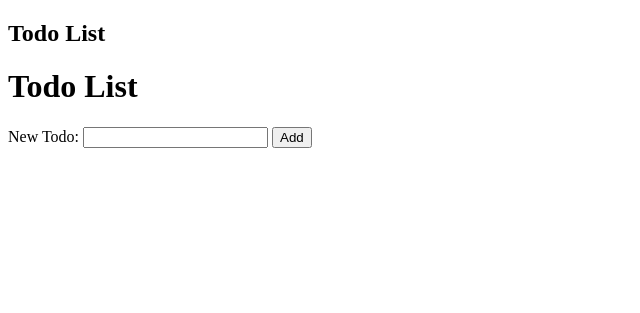
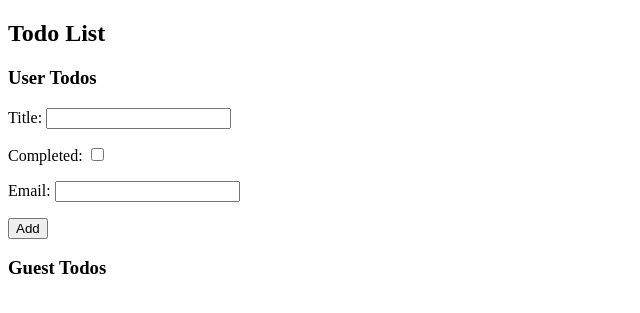
Before and after one commit to assofiejakobsson/the-king-of-chores, a Django app: template todo/templates/todo/todo_list.html in a window 1280 px wide. Shown: the part 26-339 px from the top of the page, without its empty margins (0-640 px from the left). Run offline with Django 3.2, Linux system fonts and the light colour scheme; the template is opened without the code that fills it: values that come from a table or form of the project are taken from there, others are empty; parts of the project's set-up code (start-up, migrations or seed data) failed here and were passed over.

Commit message:
Update the urls.py in the todo app. Updated the views todo_list, todo_update and the todo_guest_complete in the todo app. And I comment out the code for the view todo_create in the todo app. Updated the todo_create and the todo_list template in the todo app.

```diff
--- a/todo/templates/todo/todo_list.html
+++ b/todo/templates/todo/todo_list.html
@@ -3,23 +3,16 @@
 {% block content %}
 
 <h2>Todo List</h2>
-<script>
-  function toggleCheckbox(checkboxId) {
-      const checkbox = document.getElementById(checkboxId);
-      checkbox.checked = !checkbox.checked;
-  }
-</script>
 
-<h1>Todo List</h1>
-    <form method="POST" action="/create_todo">
+<h3>User Todos</h3>
+<form method="POST" action="{% url 'todo:create_todo' %}">
     {% csrf_token %}
-        <label for="new_todo">New Todo:</label>
-        <input type="text" id="new_todo" name="new_todo">
+    {{ form.as_p }}
     <button type="submit">Add</button>
 </form>
 
 <ul>
-        {% for todo in todos %}
+    {% for todo in user_todos %}
         <li>
             <label for="todo_{{ todo.id }}">
                 <input type="checkbox" id="todo_{{ todo.id }}" onclick="toggleCheckbox('todo_{{ todo.id }}');" {% if todo.completed %}checked{% endif %}>
@@ -29,6 +22,18 @@
     {% endfor %}
 </ul>
 
+<h3>Guest Todos</h3>
+
+<ul>
+    {% for todo in guest_todos %}
+        <li>
+            <label for="todo_{{ todo.id }}">
+                <input type="checkbox" id="todo_{{ todo.id }}" onclick="toggleCheckbox('todo_{{ todo.id }}');" {% if todo.completed %}checked{% endif %}>
+                {{ todo.title }}
+            </label>
+        </li>
+    {% endfor %}
+</ul>
 
 {% endblock %}
 
--- a/todo/urls.py
+++ b/todo/urls.py
@@ -4,13 +4,12 @@ from .views import todo_list, todo_create, todo_delete, todo_update, todo_guest_
 app_name = 'todo'
 
 urlpatterns = [
-    path('', todo_list, name='todo_list'),
-    path('create/', todo_create, name='todo_create'),
-    path('update/<int:pk>/', todo_update, name='todo_update'),
-    path('delete/<int:pk>/', todo_delete, name='todo_delete'),
-    path('guest_complete/<int:guest_id>/', todo_guest_complete, name='todo_guest_complete'),
+    path('', views.todo_list, name='todo_list'),
+    path('create/', views.create_todo, name='create_todo'),
+    path('update/<int:pk>/', views.todo_update, name='todo_update'),
+    path('delete/<int:pk>/', views.todo_delete, name='todo_delete'),
+    path('guest_complete/<int:guest_id>/', views.todo_guest_complete, name='todo_guest_complete'),
 ]
-
 
 """ urlpatterns = [
     path('', views.todo_list, name='todo_list'),
```
Also changed, not shown: todo/templates/todo/todo_create.html (+10 -15 lines), todo/views.py (+10 -8 lines). Lines whose indentation alone changed are shown as unchanged.
